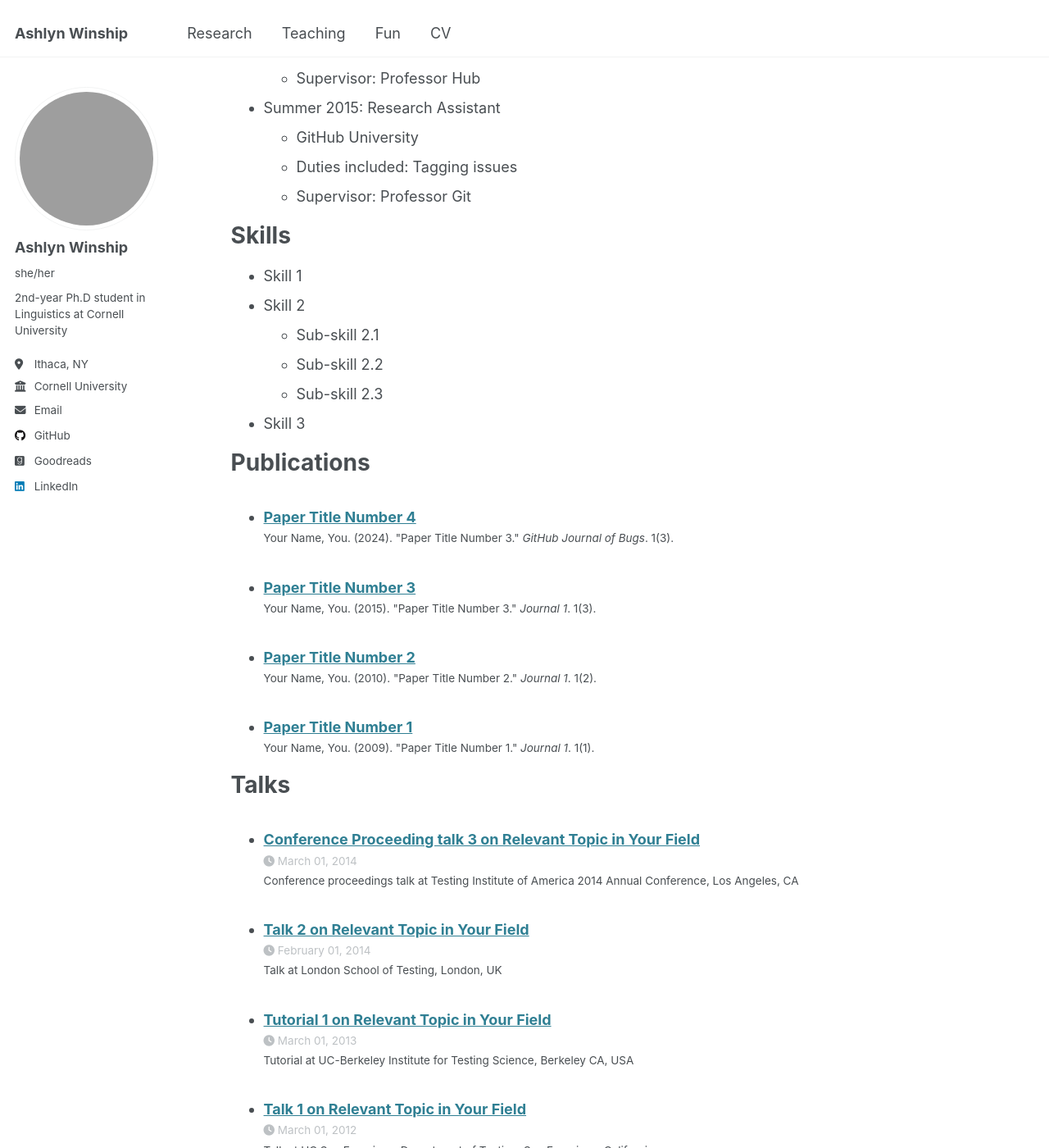
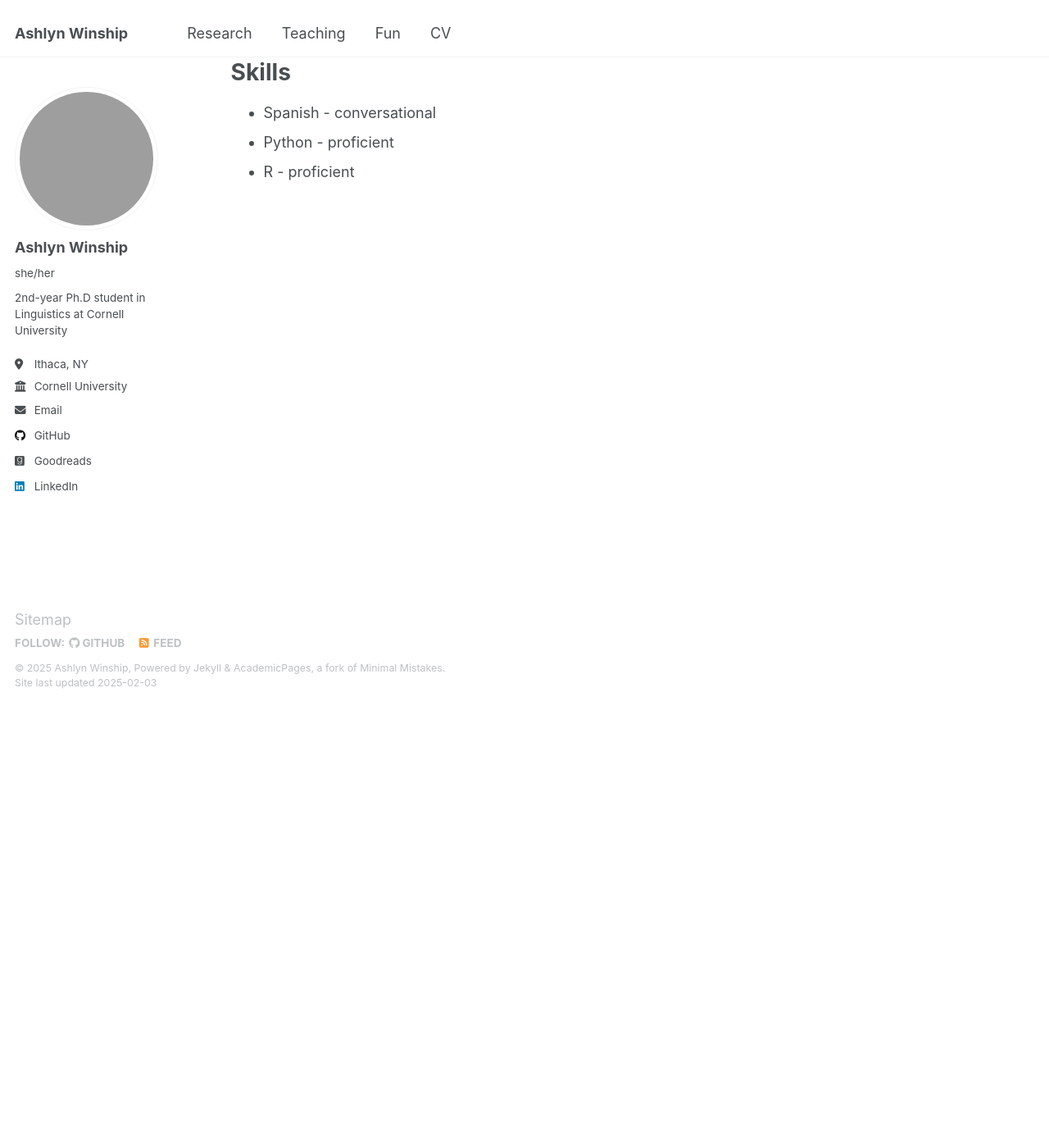
Before and after one commit to ashlynwinship/ashlynwinship.github.io, a Jekyll site: the page built from _pages/cv.md, in a window 1280 px wide and 1400 px high, scrolled down 539 px. Shown: the whole window at 82% size. Built offline with Jekyll 4.4.1, drawn with Linux system fonts in a browser that asks for light colours; some of the changed text lies outside the part shown; grey boxes are pictures that could not be loaded.

Commit message:
Update cv.md

```diff
--- a/_pages/cv.md
+++ b/_pages/cv.md
@@ -11,11 +11,11 @@ redirect_from:
 
 Education
 ======
-* Ph.D in Version Control Theory, GitHub University, 2018 (expected)
-* M.S. in Jekyll, GitHub University, 2014
-* B.S. in GitHub, GitHub University, 2012
+* Ph.D in Linguistics, Cornell University, 2028 (expected)
+* B.A. in Linguistics (minor: Spanish), New York University, 2022
+* Texas Academy of Mathematics and Science, 2017 (<a target="_blank" rel="noopener" href="https://tams.unt.edu/">info</a>)
 
-Work experience
+<!-- Work experience
 ======
 * Spring 2024: Academic Pages Collaborator
   * GitHub University
@@ -30,28 +30,20 @@ Work experience
 * Summer 2015: Research Assistant
   * GitHub University
   * Duties included: Tagging issues
-  * Supervisor: Professor Git
+  * Supervisor: Professor Git -->
 
-Skills
-======
-* Skill 1
-* Skill 2
-  * Sub-skill 2.1
-  * Sub-skill 2.2
-  * Sub-skill 2.3
-* Skill 3
 
-Publications
+<!-- Publications
 ======
   <ul>{% for post in site.publications reversed %}
     {% include archive-single-cv.html %}
-  {% endfor %}</ul>
+  {% endfor %}</ul> -->
 
-Talks
+<!-- Talks
 ======
   <ul>{% for post in site.talks reversed %}
     {% include archive-single-talk-cv.html  %}
-  {% endfor %}</ul>
+  {% endfor %}</ul> -->
 
 Teaching
 ======
@@ -59,6 +51,12 @@ Teaching
     {% include archive-single-cv.html %}
   {% endfor %}</ul>
 
-Service and leadership
+Skills
 ======
-* Currently signed in to 43 different slack teams
+* Spanish - conversational
+* Python - proficient
+* R - proficient
+
+<!-- Service and leadership
+======
+* Currently signed in to 43 different slack teams -->
```
